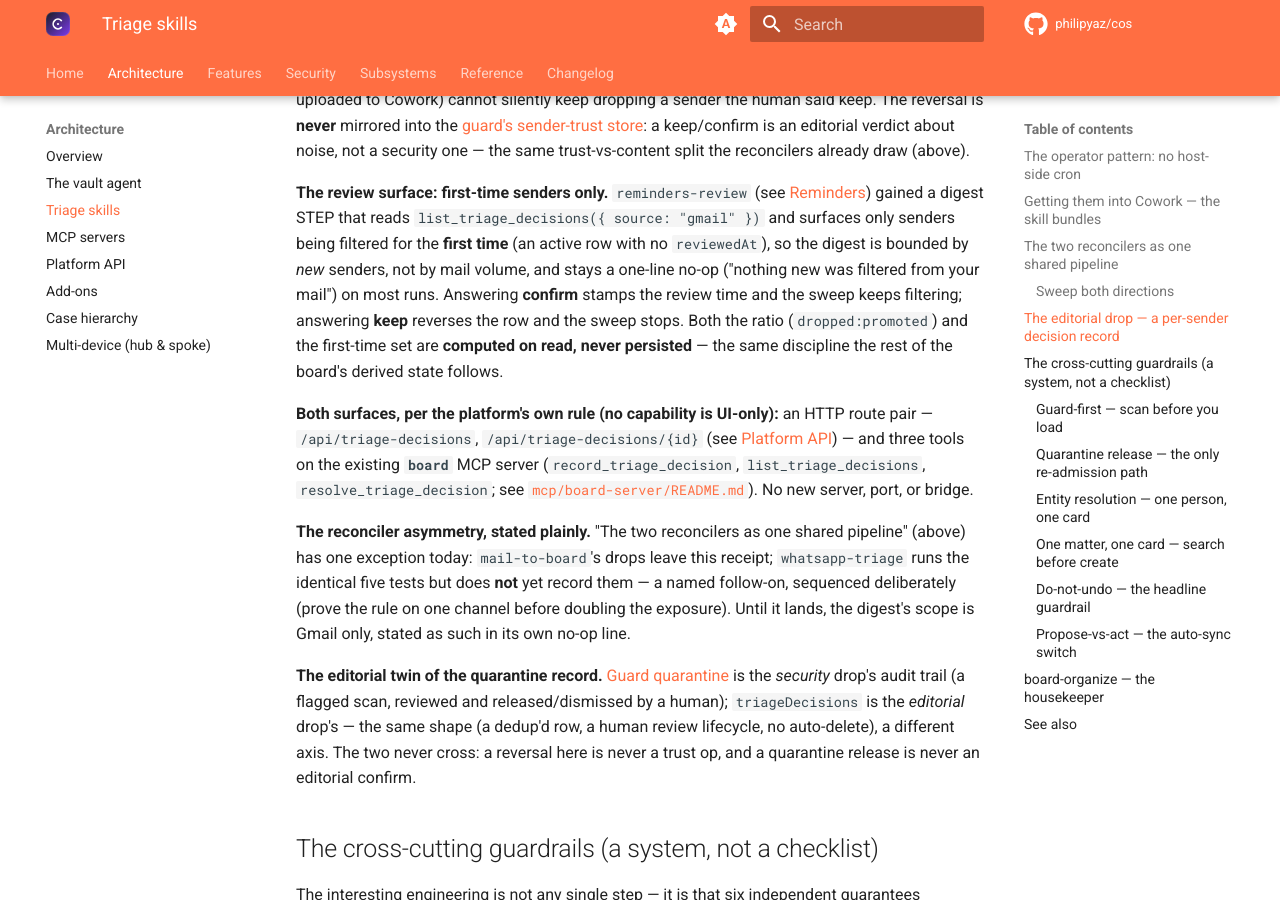
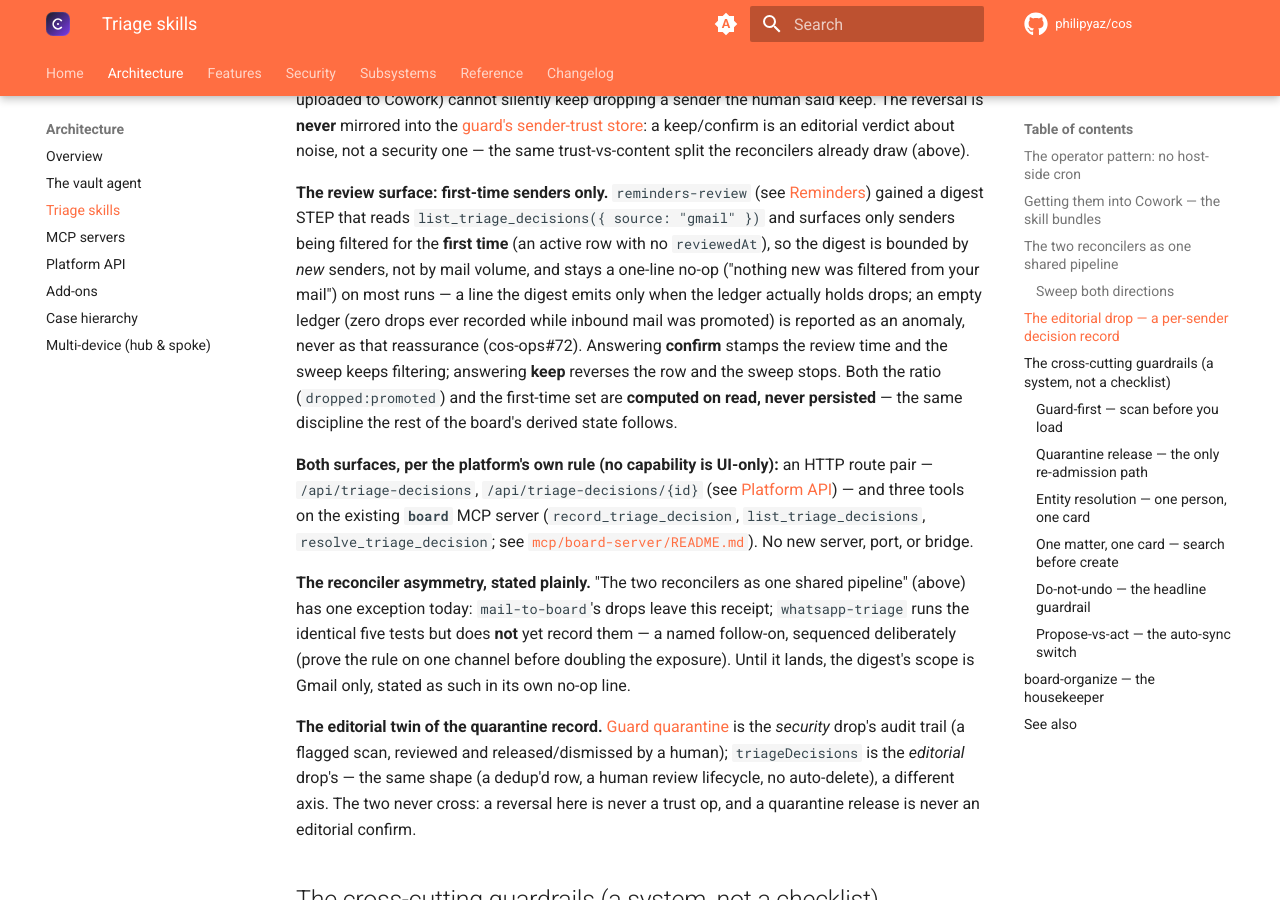
Before and after one commit to philipyaz/cos, an MkDocs documentation site: the page built from docs/architecture/triage-skills.md, in a window 1280 px wide and 900 px high, scrolled down 4730 px. Built offline with MkDocs 1.6.1 and Material for MkDocs 9.7.7, drawn with Linux system fonts in a browser that asks for light colours; comment, search, counter and statistics services are not loaded.

Commit message:
fix(board): reminders-review reports the zero-drops ledger anomaly instead of "nothing new" (#143)
STEP 5 of /reminders-review now branches three ways instead of two: an empty ledger
(dropped === 0 while promoted > 0) is reported as an anomaly — the filter's receipt has
never been written — instead of the "nothing new was filtered" reassurance. The MCP
render that feeds the digest (handleListTriageDecisions's empty-ledger early return) now
carries the promoted count it previously withheld, which is what makes the branch
reachable at all.

Closes philipyaz/cos-ops#72

Co-authored-by: Claude Sonnet 5 <noreply@anthropic.com>

```diff
--- a/docs/architecture/triage-skills.md
+++ b/docs/architecture/triage-skills.md
@@ -207,10 +207,12 @@ reconcilers already draw (above).
 `list_triage_decisions({ source: "gmail" })` and surfaces only senders being filtered for the
 **first time** (an active row with no `reviewedAt`), so the digest is bounded by *new* senders,
 not by mail volume, and stays a one-line no-op ("nothing new was filtered from your mail") on
-most runs. Answering **confirm** stamps the review time and the sweep keeps filtering; answering
-**keep** reverses the row and the sweep stops. Both the ratio (`dropped:promoted`) and the
-first-time set are **computed on read, never persisted** — the same discipline the rest of the
-board's derived state follows.
+most runs — a line the digest emits only when the ledger actually holds drops; an empty ledger
+(zero drops ever recorded while inbound mail was promoted) is reported as an anomaly, never as
+that reassurance (cos-ops#72). Answering **confirm** stamps the review time and the sweep keeps
+filtering; answering **keep** reverses the row and the sweep stops. Both the ratio
+(`dropped:promoted`) and the first-time set are **computed on read, never persisted** — the same
+discipline the rest of the board's derived state follows.
 
 **Both surfaces, per the platform's own rule (no capability is UI-only):** an HTTP route pair —
 `/api/triage-decisions`, `/api/triage-decisions/{id}` (see [Platform API](platform-api.md)) — and
```
Also changed, not shown: board/.claude/skills/reminders-review/SKILL.md (+20 -4 lines), mcp/board-server/README.md (+4 -1 lines), 4 other files.
